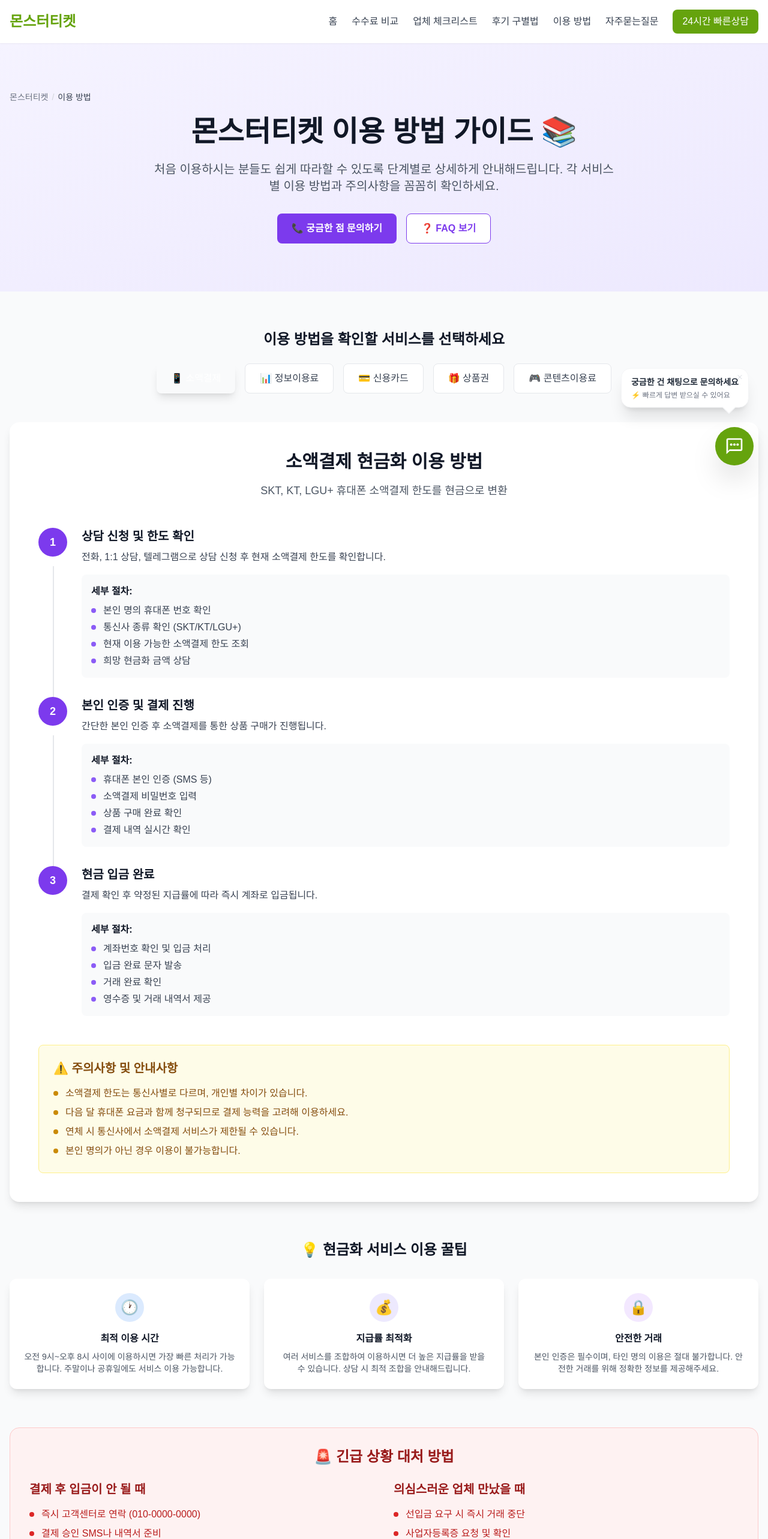
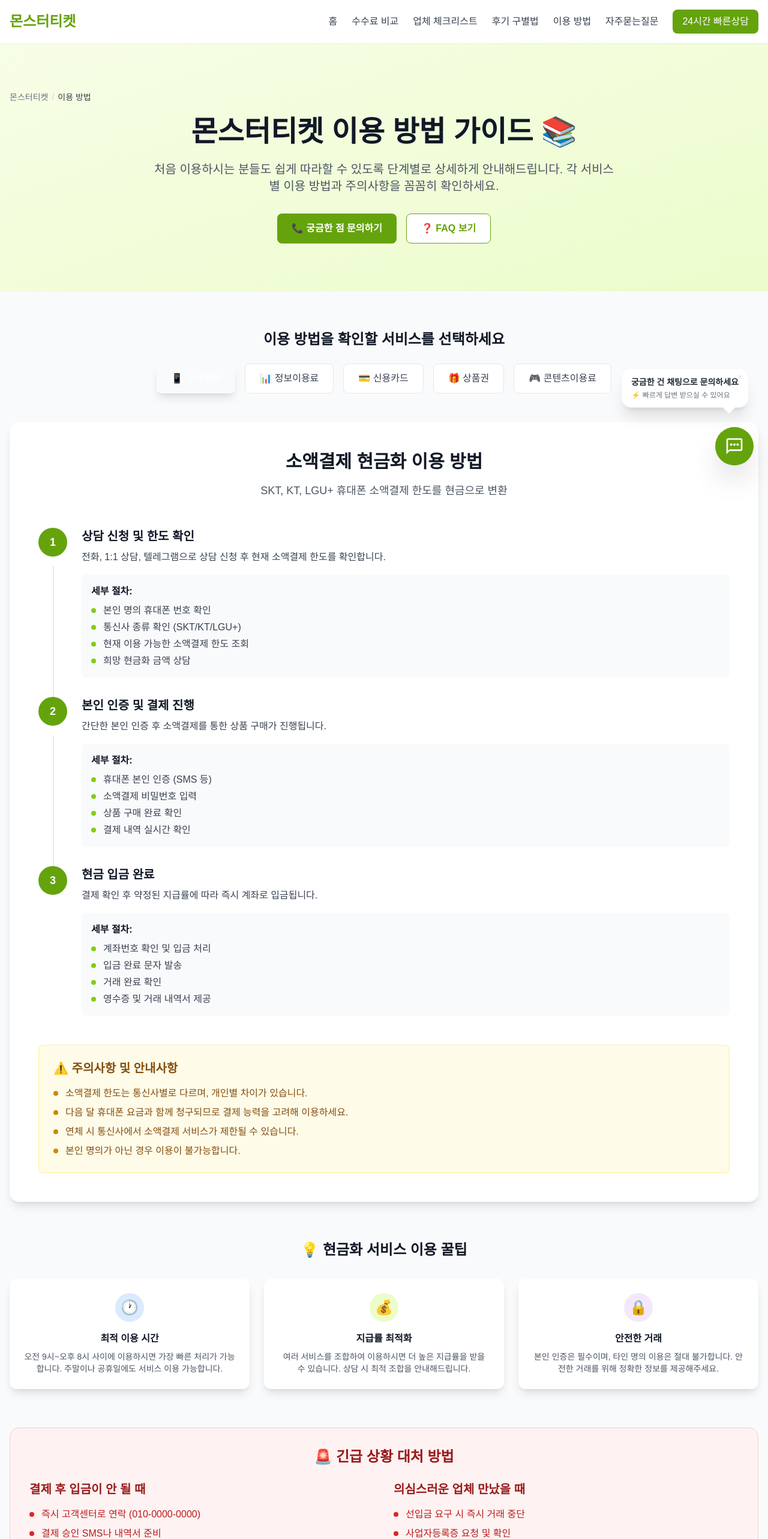
Before and after one commit to GR0790/monster-ticket, a React (Vite) app: page /how-to-use in a window 1280 px wide. Shown: the top 2566 px of the page at 60% size. Built offline with nearby package versions, Linux system fonts and the light colour scheme.

Commit message:
Update HowToUse.tsx

```diff
--- a/src/pages/HowToUse.tsx
+++ b/src/pages/HowToUse.tsx
@@ -280,7 +280,7 @@ const HowToUse: React.FC = () => {
         })}
       </script>
       {/* Hero Section */}
-      <section className="bg-gradient-to-br from-violet-50 to-violet-100 py-12 md:py-20">
+      <section className="bg-gradient-to-br from-lime-50 to-lime-100 py-12 md:py-20">
         <div className="container mx-auto px-4 text-center">
             <Breadcrumb items={[{ label: "몬스터티켓", path: "/" }, { label: "이용 방법" }]} />
           <h1 className="text-3xl md:text-4xl lg:text-5xl font-bold text-gray-900 mb-6 leading-tight">
@@ -295,13 +295,13 @@ const HowToUse: React.FC = () => {
             <a
               href="#"
               onClick={(e) => { e.preventDefault(); (window as any).startConsult(); }}
-              className="inline-flex items-center bg-violet-600 text-white px-6 py-3 rounded-lg font-semibold hover:bg-violet-700 transition-colors"
+              className="inline-flex items-center bg-lime-600 text-white px-6 py-3 rounded-lg font-semibold hover:bg-lime-700 transition-colors"
             >
               📞 궁금한 점 문의하기
             </a>
             <Link
               to="/faq"
-              className="inline-flex items-center bg-white text-violet-600 px-6 py-3 rounded-lg font-semibold border border-violet-600 hover:bg-violet-50 transition-colors"
+              className="inline-flex items-center bg-white text-lime-600 px-6 py-3 rounded-lg font-semibold border border-lime-600 hover:bg-lime-50 transition-colors"
             >
               ❓ FAQ 보기
             </Link>
@@ -350,7 +350,7 @@ const HowToUse: React.FC = () => {
                     <div className="absolute left-6 top-16 w-0.5 h-full bg-gray-200" />
                   )}
                   <div className="flex items-start space-x-6">
-                    <div className="flex-shrink-0 w-12 h-12 bg-violet-600 text-white rounded-full flex items-center justify-center text-lg font-bold">
+                    <div className="flex-shrink-0 w-12 h-12 bg-lime-600 text-white rounded-full flex items-center justify-center text-lg font-bold">
                       {step.step}
                     </div>
                     <div className="flex-grow">
@@ -370,7 +370,7 @@ const HowToUse: React.FC = () => {
                               key={detail}
                               className="flex items-center text-gray-700"
                             >
-                              <span className="w-2 h-2 bg-violet-500 rounded-full mr-3 flex-shrink-0" />
+                              <span className="w-2 h-2 bg-lime-500 rounded-full mr-3 flex-shrink-0" />
                               {detail}
                             </li>
                           ))}
@@ -422,7 +422,7 @@ const HowToUse: React.FC = () => {
             </div>
 
             <div className="bg-white p-6 rounded-xl shadow-lg">
-              <div className="w-12 h-12 bg-violet-100 rounded-full flex items-center justify-center mx-auto mb-4">
+              <div className="w-12 h-12 bg-lime-100 rounded-full flex items-center justify-center mx-auto mb-4">
                 <span className="text-2xl">💰</span>
               </div>
               <h3 className="font-bold text-gray-900 mb-2 text-center">
@@ -500,7 +500,7 @@ const HowToUse: React.FC = () => {
 
         {/* Contact CTA */}
         <section>
-          <div className="bg-gradient-to-r from-violet-600 to-blue-600 rounded-2xl p-8 md:p-12 text-white text-center">
+          <div className="bg-gradient-to-r from-lime-600 to-blue-600 rounded-2xl p-8 md:p-12 text-white text-center">
             <h2 className="text-2xl md:text-3xl font-bold mb-4">
               🎯 아직도 궁금한 점이 있으신가요?
             </h2>
@@ -512,7 +512,7 @@ const HowToUse: React.FC = () => {
               <a
                 href="#"
                 onClick={(e) => { e.preventDefault(); (window as any).startConsult(); }}
-                className="inline-block bg-white text-violet-600 px-8 py-3 rounded-lg font-semibold hover:bg-gray-100 transition-colors"
+                className="inline-block bg-white text-lime-600 px-8 py-3 rounded-lg font-semibold hover:bg-gray-100 transition-colors"
               >
                 📞 1:1 상담 받기
               </a>
```
